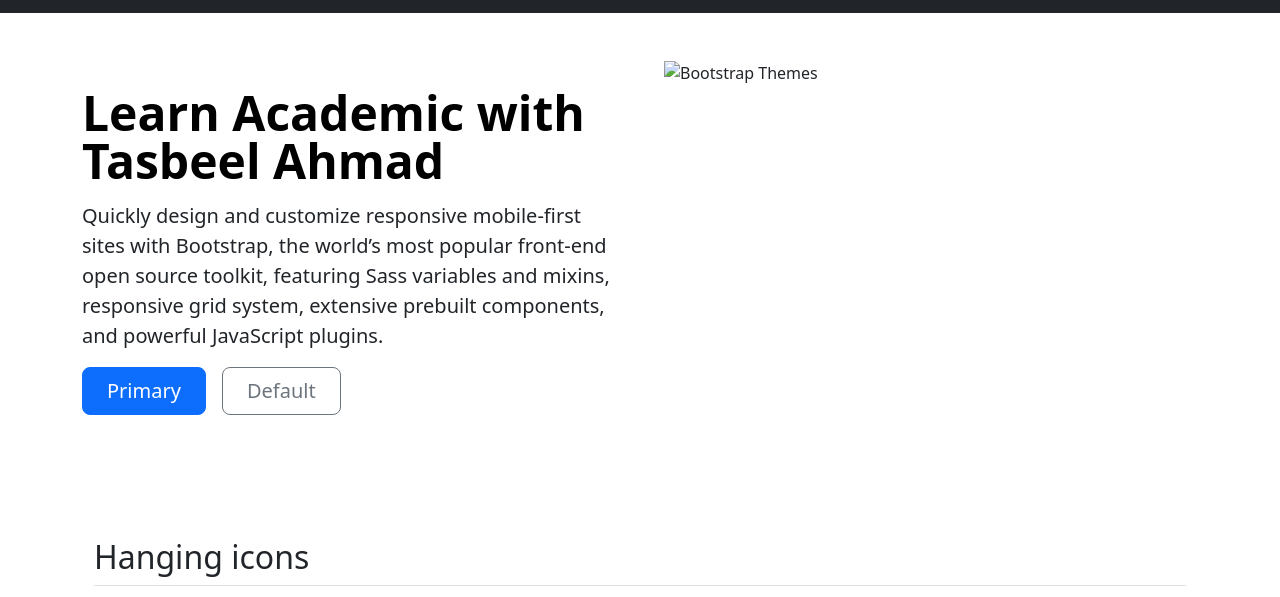
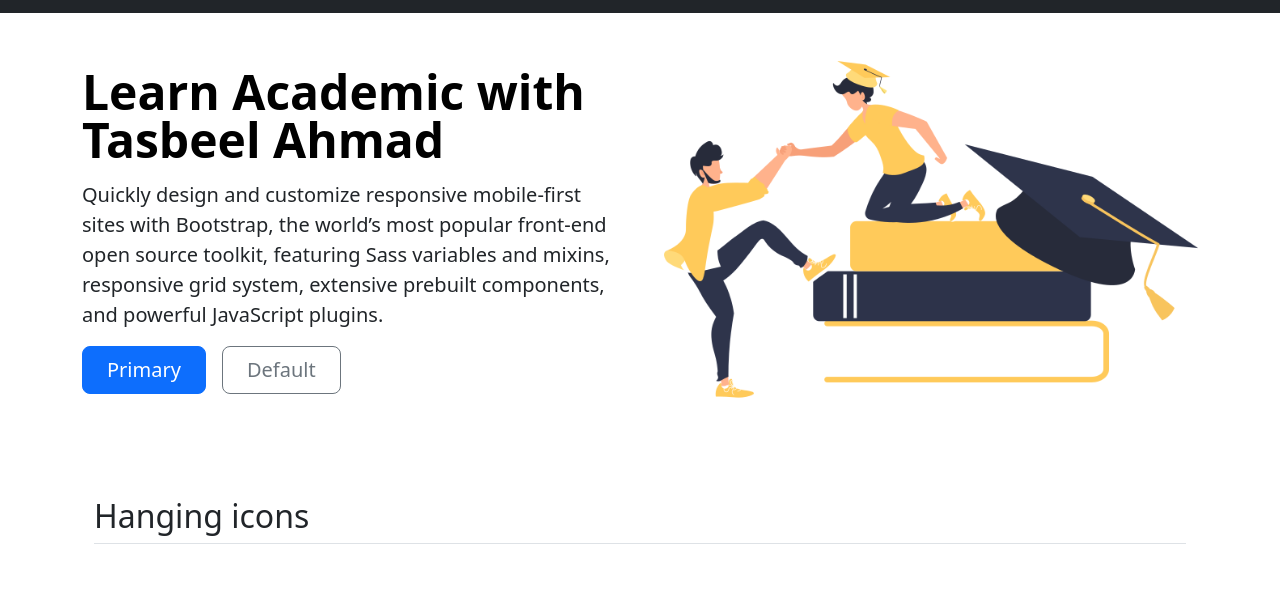
Before and after one commit to tasbeel-eng/bootstrapnew, a plain HTML site: page index.html in a window 1280 px wide. Shown: the part 59-656 px from the top of the page. Drawn offline with nearby package versions, Linux system fonts and the light colour scheme.

Commit message:
Update index.html

```diff
--- a/index.html
+++ b/index.html
@@ -43,7 +43,7 @@
     <div class="container">
         <div class="row flex-lg-row-reverse align-items-center g-5 py-5">
             <div class="col-10 col-sm-8 col-lg-6">
-                <img src="images/academic.png" class="d-block mx-lg-auto img-fluid" alt="Bootstrap Themes" width="700"
+                <img src="academic.png" class="d-block mx-lg-auto img-fluid" alt="Bootstrap Themes" width="700"
                     height="500" loading="lazy">
             </div>
             <div class="col-lg-6">
```
